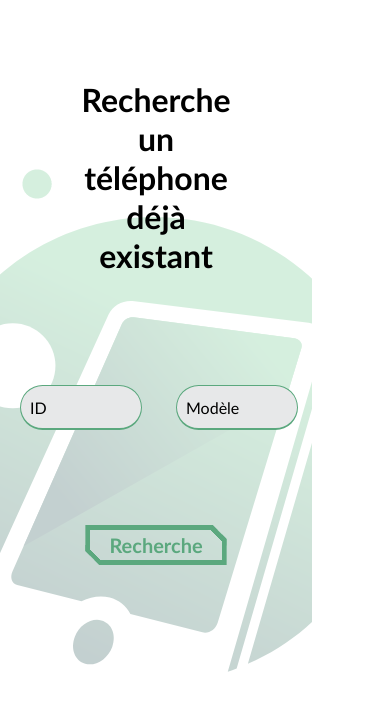
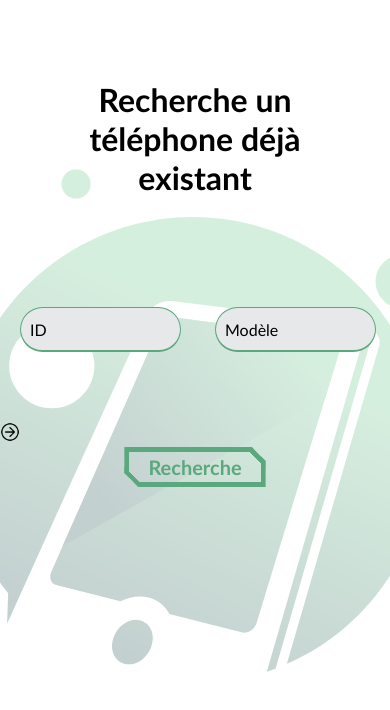
Before and after one commit to WildCodeSchool/2023-02-JS-Reims-hackathon-2-remmaus, a React (Vite) app in the folder frontend/: page /info in a window 390 px wide. Shown: the top 710 px of the page. Built offline with nearby package versions, Linux system fonts and the light colour scheme.

Commit message:
responsive

```diff
--- a/frontend/src/App.css
+++ b/frontend/src/App.css
@@ -38,9 +38,20 @@ body {
   align-items: center;
 }
 
+.left-menu-abso {
+  height: 100vh;
+  width: 20rem;
+  background-color: #002743;
+  display: flex;
+  justify-content: space-between;
+  flex-direction: column;
+  align-items: center;
+}
+
 .main-menu {
   height: 100vh;
   width: 80%;
+
   background: url(../src/assets/logofond.png);
   background-repeat: no-repeat;
   background-position: center;
@@ -324,8 +335,37 @@ select {
   margin-bottom: 5px;
 }
 
+.arrow,
+.arrow-open {
+  display: none;
+}
+
+.right-arrow {
+  height: 20px;
+}
+
 @media screen and (max-width: 600px) {
   .left-menu {
     display: none;
   }
+  .left-menu-abso {
+    position: absolute;
+    z-index: 20;
+  }
+  .main-menu {
+    width: 100%;
+  }
+  .confirmation-page {
+    width: 100%;
+  }
+  .arrow,
+  .arrow-open {
+    display: block;
+    position: absolute;
+    top: 50vh;
+  }
+  .arrow-open {
+    right: 0;
+    transform: rotateY(180deg);
+  }
 }
--- a/frontend/src/components/LeftMenu.jsx
+++ b/frontend/src/components/LeftMenu.jsx
@@ -1,10 +1,14 @@
+/* eslint-disable jsx-a11y/no-static-element-interactions */
+/* eslint-disable jsx-a11y/click-events-have-key-events */
 /* eslint-disable react/self-closing-comp */
+import { useState } from "react";
 import { Link } from "react-router-dom";
 
 function LeftMenu() {
+  const [menu, setMenu] = useState(false);
   return (
     <>
-      <div className="left-menu">
+      <div className={menu ? "left-menu-abso" : "left-menu"}>
         <Link to="/">
           <img className="logo" src="../src/images/logoremmaus.png" alt="" />
         </Link>
@@ -27,7 +31,14 @@ function LeftMenu() {
           Aurélien / Aylin / Flavien / Julien / Nils{" "}
         </h6>
       </div>
-      <div className="arrow"></div>
+      <div
+        className={menu ? "arrow-open" : "arrow"}
+        onClick={() => {
+          setMenu(!menu);
+        }}
+      >
+        <img className="right-arrow" alt="" src="../src/images/arrow.png" />
+      </div>
     </>
   );
 }
```
Also changed, not shown: frontend/src/images/arrow.png (added).
